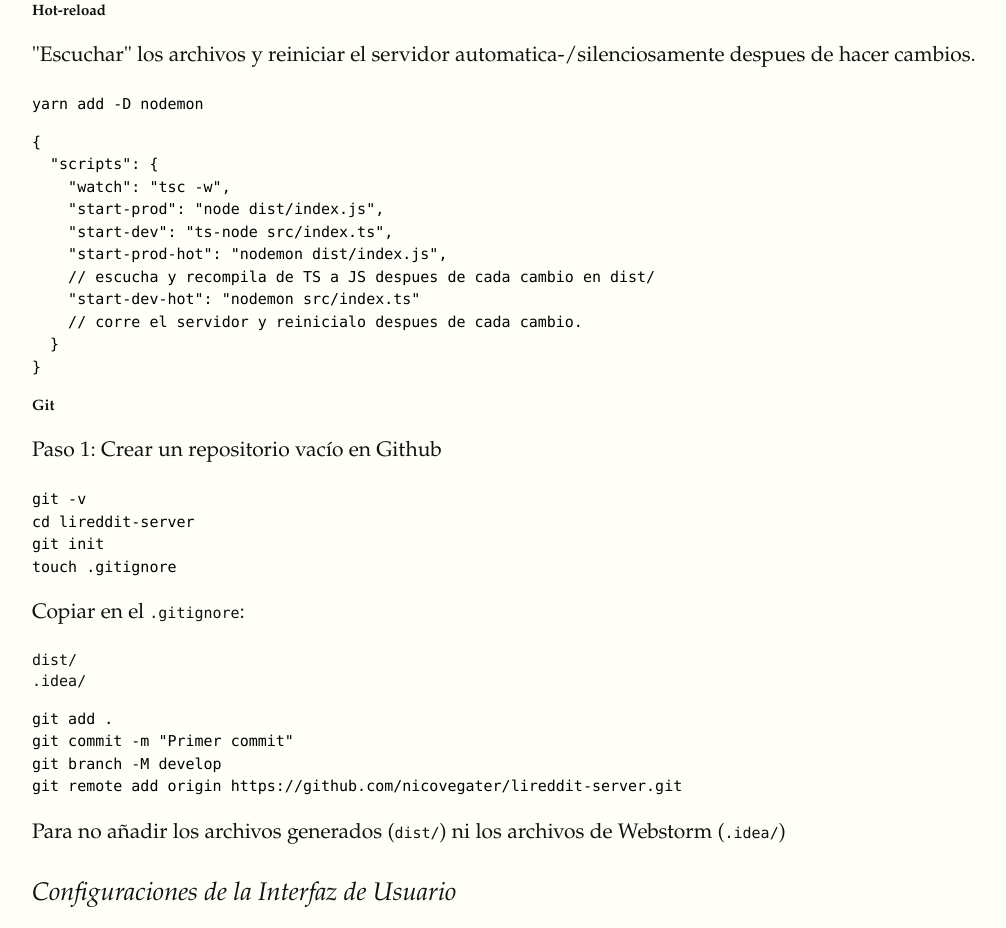
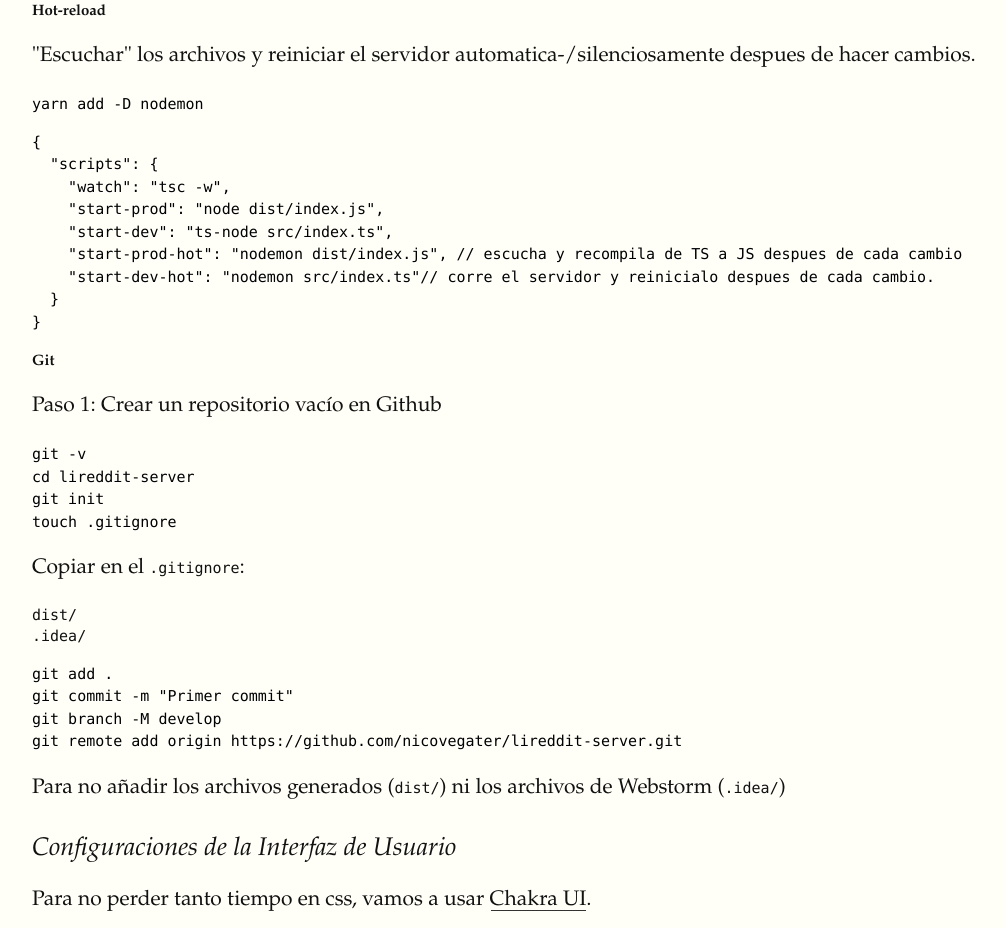
Before and after one commit to nvegater/nvegater.me, a Gatsby site: page /cetys-tutorial/ in a window 1280 px wide. Shown: the part 3420-4348 px from the top of the page, without its empty margins (128-1134 px from the left). Built offline with nearby package versions, Linux system fonts and the light colour scheme; Gatsby itself is replaced by a stand-in of ours; some packages are replaced by stand-ins of ours; code samples lack their colours; a web font is replaced by a local one.

Commit message:
correccion de los comentarios

````diff
--- a/content/posts/cetys-tutorial.md
+++ b/content/posts/cetys-tutorial.md
@@ -163,10 +163,8 @@ yarn add -D nodemon
     "watch": "tsc -w",
     "start-prod": "node dist/index.js",
     "start-dev": "ts-node src/index.ts",
-    "start-prod-hot": "nodemon dist/index.js",
-    // escucha y recompila de TS a JS despues de cada cambio en dist/
-    "start-dev-hot": "nodemon src/index.ts"
-    // corre el servidor y reinicialo despues de cada cambio.
+    "start-prod-hot": "nodemon dist/index.js", // escucha y recompila de TS a JS despues de cada cambio
+    "start-dev-hot": "nodemon src/index.ts"// corre el servidor y reinicialo despues de cada cambio.
   }
 }
 ```
````
